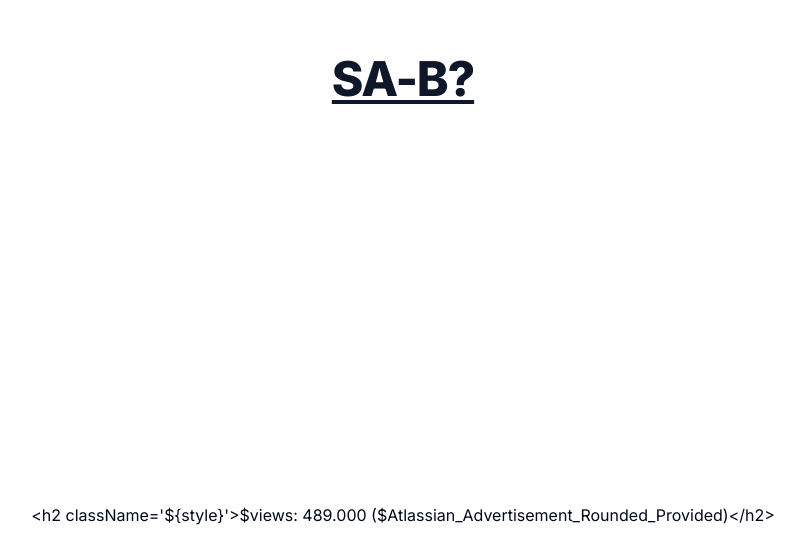
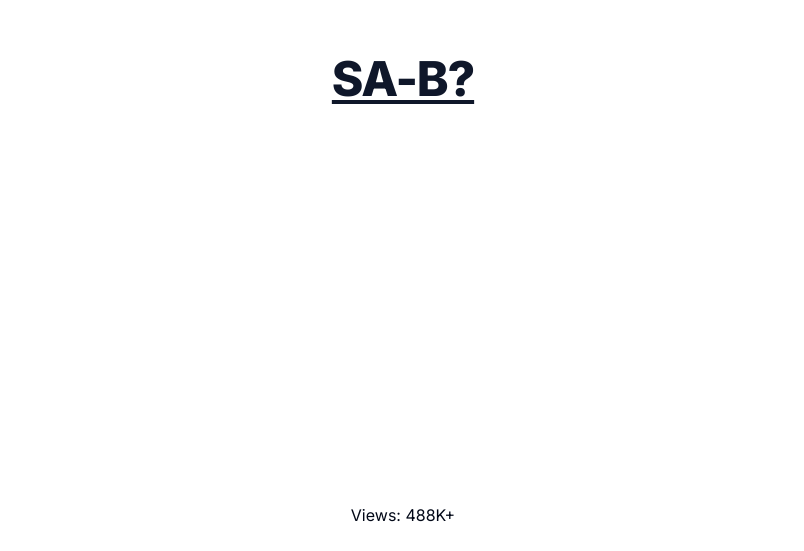
Before and after one commit to advAltTsx/iosUIswiftExtensionv1, a Next.js app: page / in a window 1280 px wide. Shown: the part 321-872 px from the top of the page, without its empty margins (237-1041 px from the left). Built offline with nearby package versions, Linux system fonts and the light colour scheme.

Commit message:
Update page.tsx

```diff
--- a/app/page.tsx
+++ b/app/page.tsx
@@ -50,7 +50,7 @@ export default function Home() {
       </DrawerContent>
     </Drawer>
     </main>
-    <div className="flex items-center justify-center text-center p-6">{"<h2 className='${style}'>$views: 489.000 ($Atlassian_Advertisement_Rounded_Provided)</h2>"}</div>
+    <div className="flex items-center justify-center text-center p-6">{"Views: 488K+"}</div>
     </>
       )
 }
```
